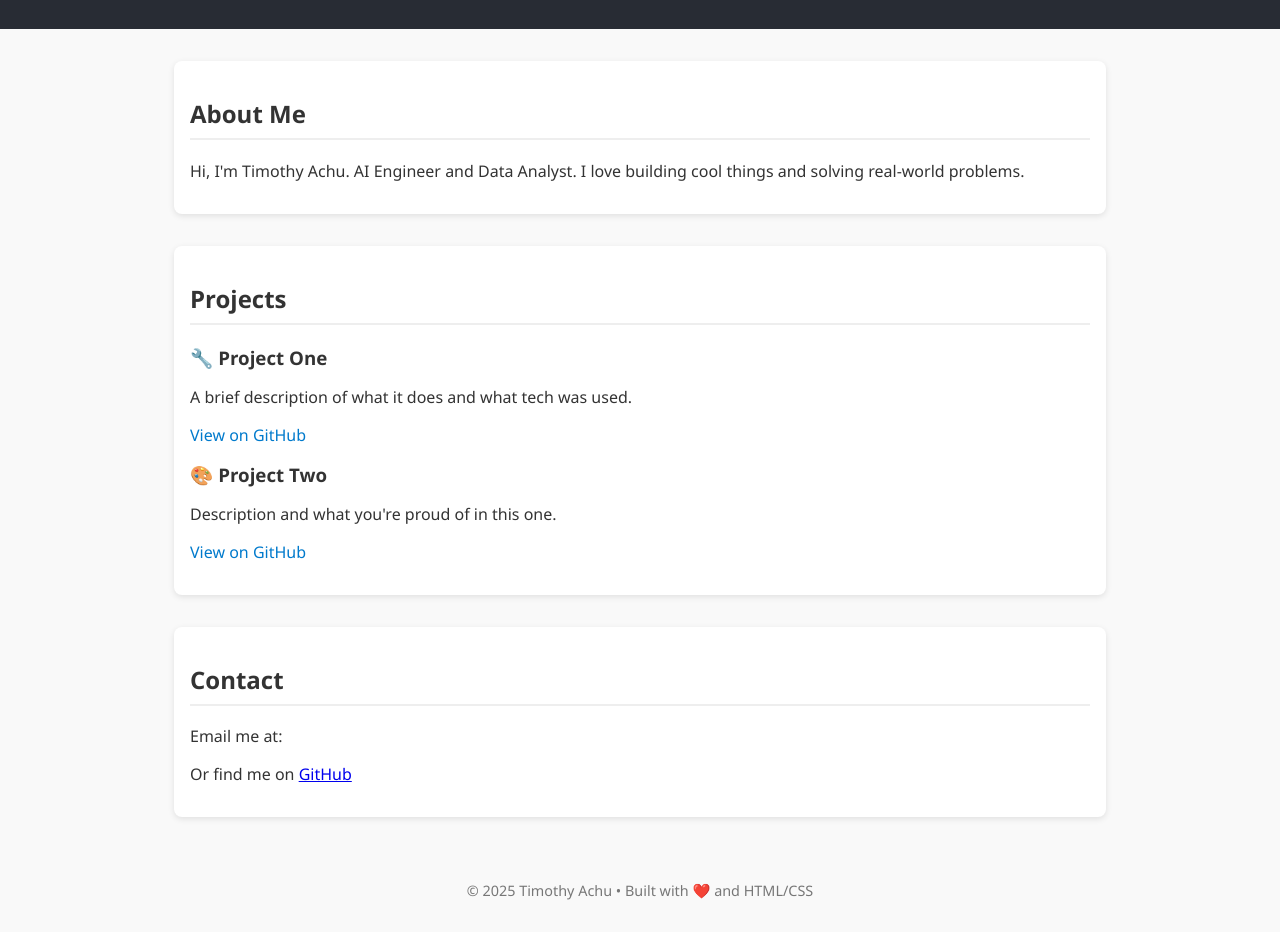
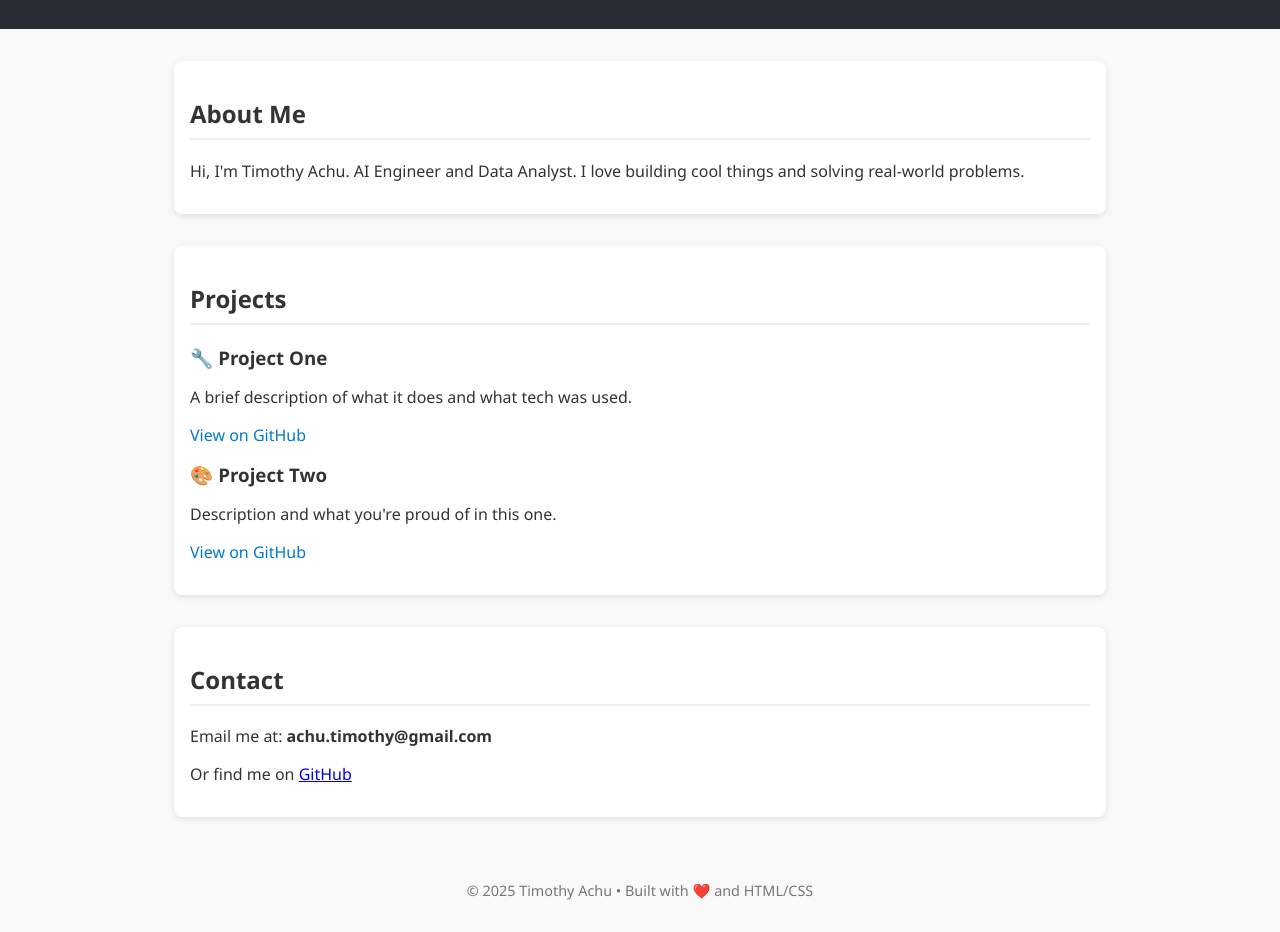
Before and after one commit to TheAch/Theach.github.io, a plain HTML site: page index.html in a window 1280 px wide. Shown: the part 128-1060 px from the top of the page. Drawn offline with Linux system fonts and the light colour scheme.

Commit message:
Update index.html

```diff
--- a/index.html
+++ b/index.html
@@ -111,7 +111,7 @@
 
   <section id="contact">
     <h2>Contact</h2>
-    <p>Email me at: <achu.timothy@gmail.com</strong></p>
+    <p>Email me at: <strong>achu.timothy@gmail.com</strong></p>
     <p>Or find me on <a href="https://Theach.github.io" target="_blank">GitHub</a></p>
   </section>
 
```
